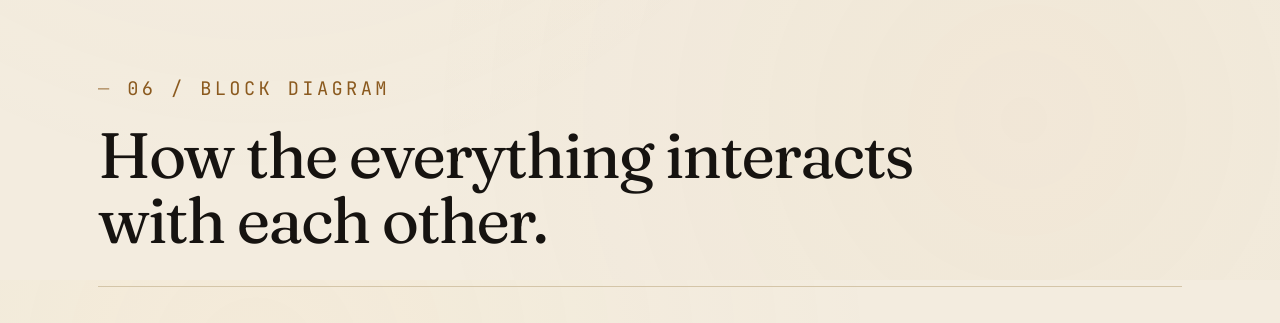
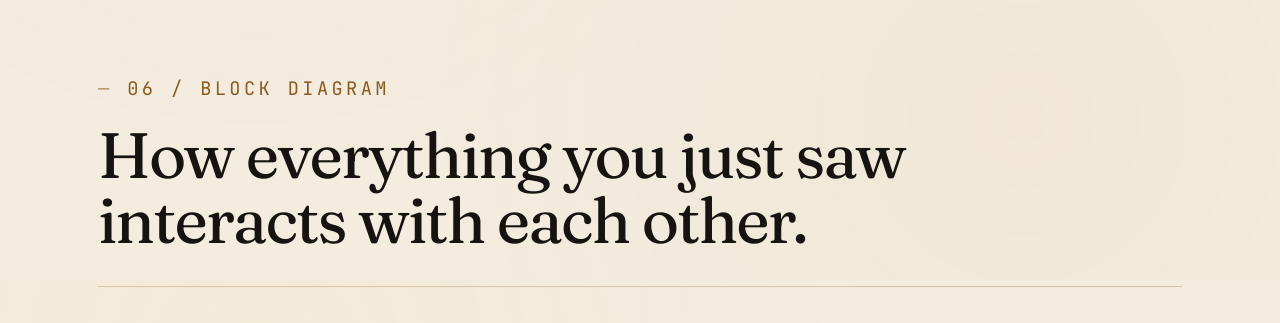
Before and after one commit to j5995/ece196-final-project, a plain HTML site: page solution.html in a window 1280 px wide. Shown: the part 4520-4843 px from the top of the page. Drawn offline with Linux system fonts and the light colour scheme.

Commit message:
Updated block diagram

```diff
--- a/solution.html
+++ b/solution.html
@@ -107,7 +107,7 @@
             <div class="section-head">
                 <div class="titles">
                     <span class="section-num">06 / Block diagram</span>
-                    <h2>How the everything interacts with each other.</h2>
+                    <h2>How everything you just saw interacts with each other.</h2>
                 </div>
             </div>
 
```
Also changed, not shown: assets/blockdiagram.png.
